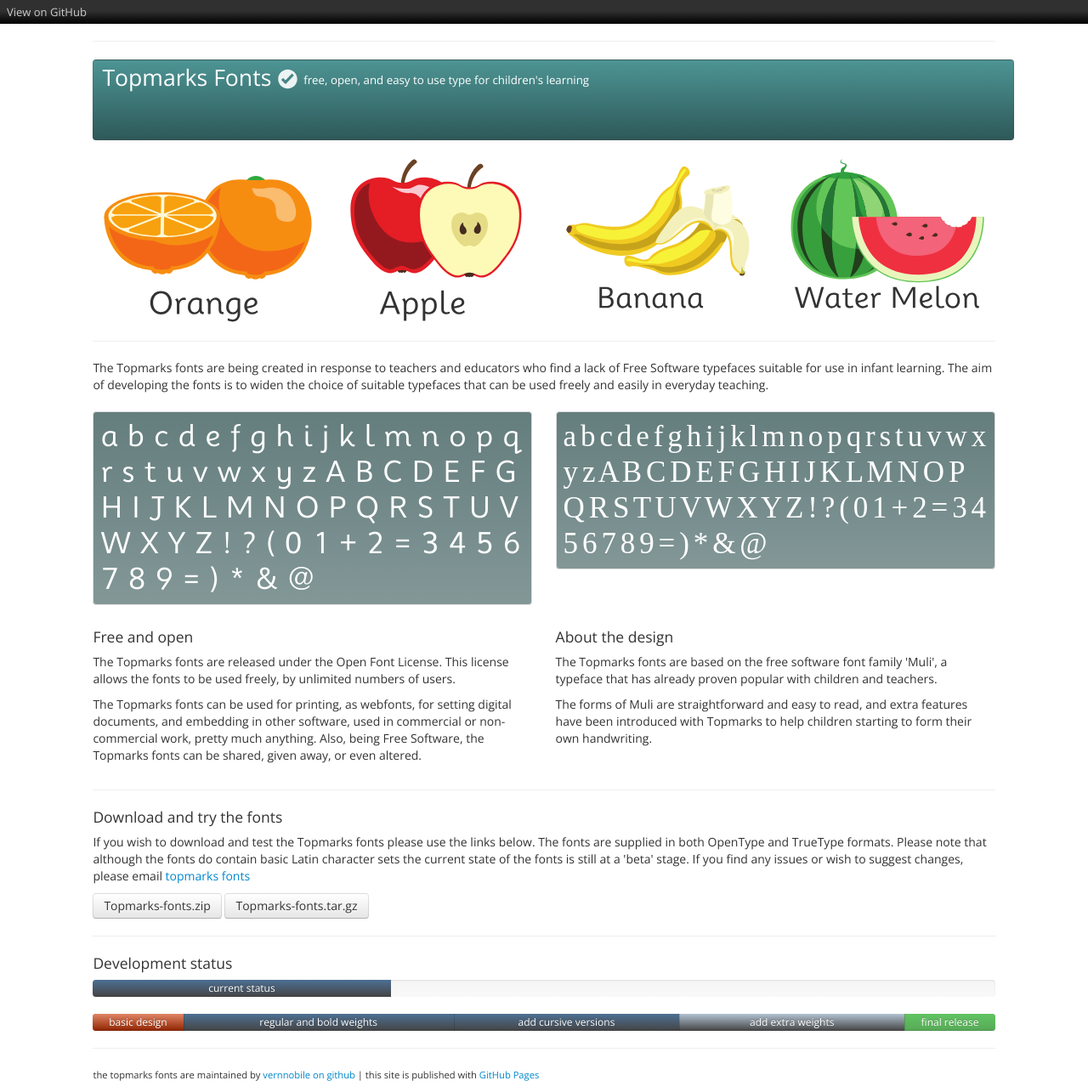
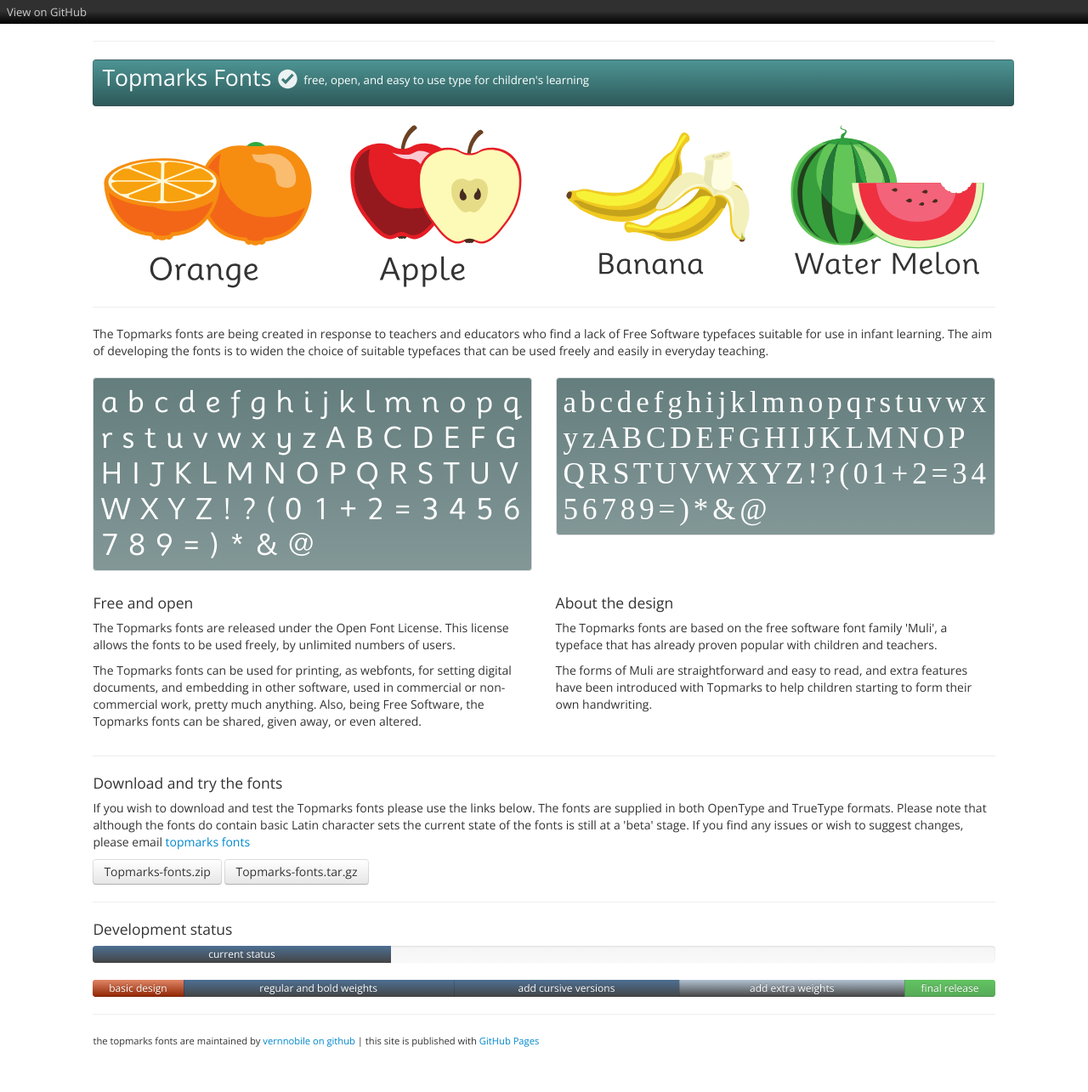
Before and after one commit to vernnobile/topmarks, a Jekyll site: the page built from index.html, in a window 1280 px wide. Shown: the whole page at 85% size. Built offline with Jekyll 4.4.1, drawn with Linux system fonts in a browser that asks for light colours; some web fonts are replaced; after the commit the page ends 1245 px from its top, so only the background shows below that.

Commit message:
Update stylesheet.css

```diff
--- a/stylesheets/stylesheet.css
+++ b/stylesheets/stylesheet.css
@@ -71,7 +71,8 @@
 	padding-left:0px;
 	font-size:1.9em;
 	font-weight:300;
-min-height:80px;}
+min-height:40px;
+vertical-align:middle;}
 .navbar {
 	margin-top:20px;
 background-color: #476B6B;
```
